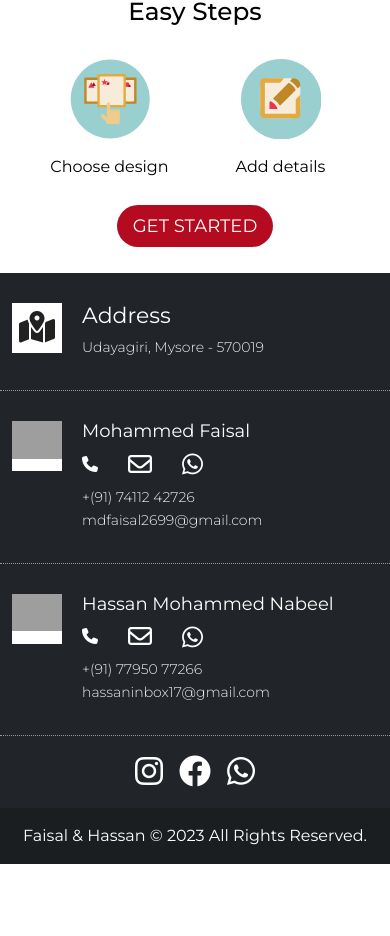
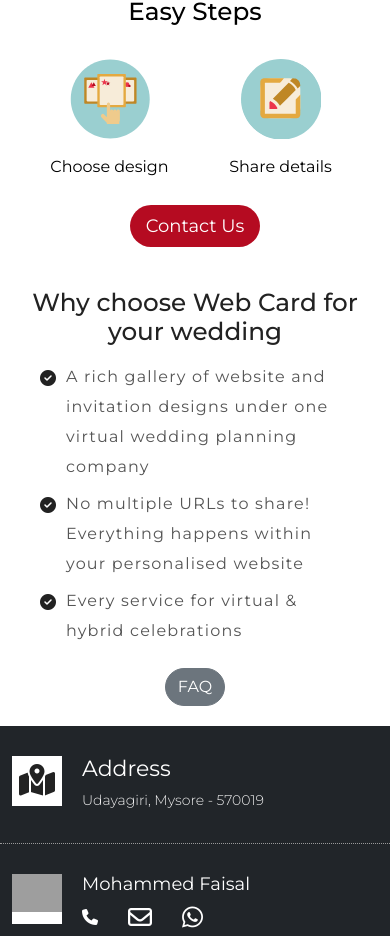
Before and after one commit to mdfaisal26/Webcard-Business-Page, a Vue app: page / in a window 390 px wide. Shown: the part 1160-2096 px from the top of the page. Before the commit the page ends 2024 px from the top, so only its background shows below. Built offline with nearby package versions, Linux system fonts and the light colour scheme; grey boxes are pictures that could not be loaded.

Commit message:
faq, why web card

```diff
--- a/public/index.html
+++ b/public/index.html
@@ -21,6 +21,9 @@
   </noscript>
   <div id="app"></div>
   <!-- built files will be auto injected -->
+  <!-- Bootstrap 5.1.2 includes Popper.js internally, so you don't need to include it separately -->
+  <script src="https://cdn.jsdelivr.net/npm/bootstrap@5.1.2/dist/js/bootstrap.bundle.min.js"></script>
+
 </body>
 
 </html>
--- a/src/components/ContentPage.vue
+++ b/src/components/ContentPage.vue
@@ -13,18 +13,22 @@
       </a>
     </div>
     <EasySteps />
+    <WhyWedCard />
+
   </section>
 </template>
 
 <script>
 import CarouselOne from "./CarouselOne.vue";
 import EasySteps from "./EasySteps.vue";
+import WhyWedCard from "./WhyWedCard.vue";
 
 export default {
   name: "ContentPage",
   components: {
     CarouselOne,
-    EasySteps
+    EasySteps,
+    WhyWedCard,
   }
 };
 </script>
--- a/src/components/EasySteps.vue
+++ b/src/components/EasySteps.vue
@@ -2,26 +2,36 @@
   <hr class="sectionLine" />
   <section class="how-it-works-1">
     <div class="secondary-fixed-width default-section-padding sectionLine">
-      <div class="text-center"><h2 class="title-font mb-4">Create Your Website In 2 Easy Steps</h2></div>
+      <div class="text-center">
+        <h2 class="title-font mb-4">Create Your Website In 2 Easy Steps</h2>
+      </div>
       <div class="big-steps-wrapper">
         <div class="row p-1 m-0 mb-2">
           <div class="col-6 text-center p-1">
-            <svg class="icon"><use xlink:href="#choose-einvite-icon"></use></svg>
+            <svg class="icon">
+              <use xlink:href="#choose-einvite-icon"></use>
+            </svg>
             <p class="icontitle-font pt-3">Choose design</p>
           </div>
           <div class="col-6 text-center p-1">
-            <svg class="icon"><use xlink:href="#add-details-icon"></use></svg>
-            <p class="icontitle-font pt-3">Add details</p>
+            <svg class="icon">
+              <use xlink:href="#add-details-icon"></use>
+            </svg>
+            <p class="icontitle-font pt-3">Share details</p>
           </div>
         </div>
       </div>
-      <div class="text-center pt-3 getStrtedbtn"><a href="https://webcard-2.netlify.app/" class="">GET STARTED</a></div>
+      <div v-on:click="scrollTo('footerContainer')" class="text-center pt-3 getStrtedbtn cursor-pointer"><a
+          class="">Contact Us</a></div>
     </div>
+
   </section>
 
   <svg style="display: none">
     <symbol fill="none" xmlns="http://www.w3.org/2000/svg" viewBox="0 0 101 100" id="choose-einvite-icon">
-      <path fill-rule="evenodd" clip-rule="evenodd" d="M50.7947 99.8363C78.328 99.8363 100.648 77.4872 100.648 49.9182C100.648 22.3491 78.328 0 50.7947 0C23.2615 0 0.941345 22.3491 0.941345 49.9182C0.941345 77.4872 23.2615 99.8363 50.7947 99.8363Z" fill="#9ACFD0"></path>
+      <path fill-rule="evenodd" clip-rule="evenodd"
+        d="M50.7947 99.8363C78.328 99.8363 100.648 77.4872 100.648 49.9182C100.648 22.3491 78.328 0 50.7947 0C23.2615 0 0.941345 22.3491 0.941345 49.9182C0.941345 77.4872 23.2615 99.8363 50.7947 99.8363Z"
+        fill="#9ACFD0"></path>
       <rect x="18" y="23" width="30" height="33" rx="1" fill="#BF8725"></rect>
       <rect x="21" y="26" width="24" height="27" rx="1" fill="#F7ECD9"></rect>
       <path d="M27 29L30.8971 35.75H23.1029L27 29Z" fill="#EC344B"></path>
@@ -32,49 +42,98 @@
       <circle cx="75" cy="33.5" r="1.5" fill="#B50A20"></circle>
       <rect x="34.5" y="18.5" width="36" height="42" rx="1" fill="#E4A940"></rect>
       <rect x="37.5" y="21.5" width="30" height="36" rx="1" fill="#F7ECD9"></rect>
-      <path d="M43.5 24.5L44.5103 27.6094H47.7798L45.1347 29.5312L46.145 32.6406L43.5 30.7188L40.855 32.6406L41.8653 29.5312L39.2202 27.6094H42.4897L43.5 24.5Z" fill="#EC344B"></path>
-      <path d="M48 27.5L48.6735 29.5729H50.8532L49.0898 30.8541L49.7634 32.9271L48 31.6459L46.2366 32.9271L46.9102 30.8541L45.1468 29.5729H47.3265L48 27.5Z" fill="#B50A20"></path>
-      <path d="M50.6496 60.3013C50.6496 61.7599 50.6496 63.2185 50.6496 64.7906C51.0895 63.6561 51.7809 63.024 52.9122 63.1213C53.8707 63.2023 54.4521 63.8182 54.7507 64.823C55.1592 63.6723 55.8977 62.9916 57.0605 63.1213C57.9875 63.2185 58.5689 63.8182 58.836 64.7582C59.0089 64.6934 58.9932 64.5151 59.0403 64.3854C59.4174 63.494 60.3916 62.943 61.2716 63.1213C62.2772 63.3158 62.9843 64.1747 62.9843 65.1958C62.9843 69.1179 62.9843 73.0237 63 76.9458C63 77.3834 62.7643 77.6914 62.5915 78.0479C62.3872 78.4531 62.2772 78.8421 62.2929 79.3121C62.3243 79.8793 62.2772 80.4628 62.3086 81.03C62.3243 81.3866 62.2301 81.5 61.8687 81.5C58.9932 81.4838 56.1334 81.4838 53.2579 81.4838C51.1681 81.4838 49.0625 81.4838 46.9727 81.4838C46.6585 81.4838 46.4699 81.4352 46.5485 81.0624C46.7056 80.2845 46.3128 79.7821 45.8099 79.2796C43.7515 77.1889 41.7088 75.0658 39.6662 72.9589C38.7548 72.0027 38.7862 70.463 39.7133 69.5068C40.6404 68.5506 42.1331 68.5182 43.0602 69.442C44.1287 70.5117 45.1657 71.5975 46.2185 72.6672C46.2971 72.7482 46.3913 72.8131 46.4699 72.8941C46.5642 72.7482 46.5327 72.6186 46.5327 72.4889C46.5327 68.4858 46.5327 64.4827 46.5327 60.4795C46.5327 60.3337 46.5799 57.5623 46.5956 56.7519C46.627 55.0988 47.9941 54.0454 49.4554 54.6936C50.1939 55.0178 50.5239 55.6012 50.5867 56.444C50.6653 57.5623 50.6496 60.2202 50.6496 60.3013Z" fill="#EFCB8C"></path>
+      <path
+        d="M43.5 24.5L44.5103 27.6094H47.7798L45.1347 29.5312L46.145 32.6406L43.5 30.7188L40.855 32.6406L41.8653 29.5312L39.2202 27.6094H42.4897L43.5 24.5Z"
+        fill="#EC344B"></path>
+      <path
+        d="M48 27.5L48.6735 29.5729H50.8532L49.0898 30.8541L49.7634 32.9271L48 31.6459L46.2366 32.9271L46.9102 30.8541L45.1468 29.5729H47.3265L48 27.5Z"
+        fill="#B50A20"></path>
+      <path
+        d="M50.6496 60.3013C50.6496 61.7599 50.6496 63.2185 50.6496 64.7906C51.0895 63.6561 51.7809 63.024 52.9122 63.1213C53.8707 63.2023 54.4521 63.8182 54.7507 64.823C55.1592 63.6723 55.8977 62.9916 57.0605 63.1213C57.9875 63.2185 58.5689 63.8182 58.836 64.7582C59.0089 64.6934 58.9932 64.5151 59.0403 64.3854C59.4174 63.494 60.3916 62.943 61.2716 63.1213C62.2772 63.3158 62.9843 64.1747 62.9843 65.1958C62.9843 69.1179 62.9843 73.0237 63 76.9458C63 77.3834 62.7643 77.6914 62.5915 78.0479C62.3872 78.4531 62.2772 78.8421 62.2929 79.3121C62.3243 79.8793 62.2772 80.4628 62.3086 81.03C62.3243 81.3866 62.2301 81.5 61.8687 81.5C58.9932 81.4838 56.1334 81.4838 53.2579 81.4838C51.1681 81.4838 49.0625 81.4838 46.9727 81.4838C46.6585 81.4838 46.4699 81.4352 46.5485 81.0624C46.7056 80.2845 46.3128 79.7821 45.8099 79.2796C43.7515 77.1889 41.7088 75.0658 39.6662 72.9589C38.7548 72.0027 38.7862 70.463 39.7133 69.5068C40.6404 68.5506 42.1331 68.5182 43.0602 69.442C44.1287 70.5117 45.1657 71.5975 46.2185 72.6672C46.2971 72.7482 46.3913 72.8131 46.4699 72.8941C46.5642 72.7482 46.5327 72.6186 46.5327 72.4889C46.5327 68.4858 46.5327 64.4827 46.5327 60.4795C46.5327 60.3337 46.5799 57.5623 46.5956 56.7519C46.627 55.0988 47.9941 54.0454 49.4554 54.6936C50.1939 55.0178 50.5239 55.6012 50.5867 56.444C50.6653 57.5623 50.6496 60.2202 50.6496 60.3013Z"
+        fill="#EFCB8C"></path>
     </symbol>
     <symbol fill="none" xmlns="http://www.w3.org/2000/svg" viewBox="0 0 100 100" id="add-details-icon">
-      <path fill-rule="evenodd" clip-rule="evenodd" d="M50.7947 100.836C78.328 100.836 100.648 78.4872 100.648 50.9182C100.648 23.3491 78.328 1 50.7947 1C23.2615 1 0.941345 23.3491 0.941345 50.9182C0.941345 78.4872 23.2615 100.836 50.7947 100.836Z" fill="#9ACFD0"></path>
-      <path fill-rule="evenodd" clip-rule="evenodd" d="M49.8534 99.8363C77.3866 99.8363 99.7067 77.4872 99.7067 49.9182C99.7067 22.3491 77.3866 0 49.8534 0C22.3201 0 0 22.3491 0 49.9182C0 77.4872 22.3201 99.8363 49.8534 99.8363Z" fill="#9ACFD0"></path>
+      <path fill-rule="evenodd" clip-rule="evenodd"
+        d="M50.7947 100.836C78.328 100.836 100.648 78.4872 100.648 50.9182C100.648 23.3491 78.328 1 50.7947 1C23.2615 1 0.941345 23.3491 0.941345 50.9182C0.941345 78.4872 23.2615 100.836 50.7947 100.836Z"
+        fill="#9ACFD0"></path>
+      <path fill-rule="evenodd" clip-rule="evenodd"
+        d="M49.8534 99.8363C77.3866 99.8363 99.7067 77.4872 99.7067 49.9182C99.7067 22.3491 77.3866 0 49.8534 0C22.3201 0 0 22.3491 0 49.9182C0 77.4872 22.3201 99.8363 49.8534 99.8363Z"
+        fill="#9ACFD0"></path>
       <rect x="24.1248" y="24.0654" width="49.9942" height="49.9991" rx="13" fill="#F7ECD9"></rect>
-      <path d="M53.603 24.0752C53.484 24.2418 53.377 24.4321 53.2343 24.5749C52.8119 24.9974 49.1277 29.7884 48.4135 29.7884C47.6993 29.7884 45.9135 29.7884 45.5567 29.7884C40.6684 29.7765 37.5893 29.7884 32.701 29.7884C32.4869 29.7884 30.1059 29.7884 29.8442 29.7884C29.8442 41.9 29.8442 56.2406 29.8442 68.3522C41.9043 68.3522 56.2559 68.3522 68.4111 68.3522C68.4111 68.1381 68.4111 67.1381 68.4111 66.9239C68.4111 62.0341 68.423 57.5309 68.4111 52.641C68.4111 52.2603 68.4111 51.2127 68.4111 50.4986C70.4212 48.4879 71.6813 46.9183 73.6675 44.8958C73.7746 44.7887 73.8697 44.6459 74.06 44.408C74.0957 44.7173 74.1195 44.8482 74.1195 44.9672C74.1195 53.105 74.1314 61.2429 74.1195 69.3927C74.1195 72.0934 72.1451 74.0565 69.4334 74.0565C55.9103 74.0684 42.3754 74.0684 28.8523 74.0565C26.426 74.0565 24.6658 72.5455 24.2257 70.1303C24.2019 70.0708 24.1544 70.0113 24.1306 69.94C24.1306 56.0437 24.1306 42.1356 24.1306 28.2274C24.5706 25.8955 25.9503 24.5154 28.2814 24.0752C36.7259 24.0752 45.1585 24.0752 53.603 24.0752Z" fill="#E4A940"></path>
-      <path d="M65.0787 24.0662C65.9571 24.2164 66.8607 24.2915 67.714 24.5293C68.605 24.7671 69.5085 25.08 70.3242 25.4931C72.332 26.4944 73.1979 28.3469 73.6873 30.3996C73.9132 31.3383 73.9885 32.3272 74.114 33.316C74.1391 33.4787 74.0763 33.704 73.9634 33.8167C72.9595 34.843 71.943 35.8444 70.8638 36.9208C68.4293 32.953 65.2419 29.7988 61.2638 27.4206C62.3681 26.2816 63.4473 25.1676 64.514 24.0662C64.7022 24.0662 64.8905 24.0662 65.0787 24.0662Z" fill="#BF8725"></path>
-      <path d="M39.8377 49.5396C46.4429 42.9295 52.9898 36.3778 59.5833 29.7794C63.5278 31.7064 66.492 34.6611 68.4058 38.6201C61.8356 45.2068 55.2888 51.7468 48.7069 58.3452C46.4663 54.6898 43.5138 51.7352 39.8377 49.5396Z" fill="#BF8725"></path>
-      <path d="M35.5796 62.6046C35.5796 61.5526 35.5796 60.5714 35.5796 59.5785C35.5796 57.9472 35.6386 56.3041 35.556 54.6728C35.5205 53.8217 35.7567 53.207 36.4298 52.746C36.5715 52.6514 36.8313 52.5923 36.9612 52.6633C40.7754 54.5546 43.6332 57.4152 45.5226 61.2334C45.5934 61.3634 45.5226 61.6235 45.4281 61.7653C44.9676 62.4391 44.3417 62.6519 43.5033 62.6283C41.0825 62.5573 38.6499 62.6046 36.2291 62.6046C36.0283 62.6046 35.8394 62.6046 35.5796 62.6046Z" fill="#EC344B"></path>
+      <path
+        d="M53.603 24.0752C53.484 24.2418 53.377 24.4321 53.2343 24.5749C52.8119 24.9974 49.1277 29.7884 48.4135 29.7884C47.6993 29.7884 45.9135 29.7884 45.5567 29.7884C40.6684 29.7765 37.5893 29.7884 32.701 29.7884C32.4869 29.7884 30.1059 29.7884 29.8442 29.7884C29.8442 41.9 29.8442 56.2406 29.8442 68.3522C41.9043 68.3522 56.2559 68.3522 68.4111 68.3522C68.4111 68.1381 68.4111 67.1381 68.4111 66.9239C68.4111 62.0341 68.423 57.5309 68.4111 52.641C68.4111 52.2603 68.4111 51.2127 68.4111 50.4986C70.4212 48.4879 71.6813 46.9183 73.6675 44.8958C73.7746 44.7887 73.8697 44.6459 74.06 44.408C74.0957 44.7173 74.1195 44.8482 74.1195 44.9672C74.1195 53.105 74.1314 61.2429 74.1195 69.3927C74.1195 72.0934 72.1451 74.0565 69.4334 74.0565C55.9103 74.0684 42.3754 74.0684 28.8523 74.0565C26.426 74.0565 24.6658 72.5455 24.2257 70.1303C24.2019 70.0708 24.1544 70.0113 24.1306 69.94C24.1306 56.0437 24.1306 42.1356 24.1306 28.2274C24.5706 25.8955 25.9503 24.5154 28.2814 24.0752C36.7259 24.0752 45.1585 24.0752 53.603 24.0752Z"
+        fill="#E4A940"></path>
+      <path
+        d="M65.0787 24.0662C65.9571 24.2164 66.8607 24.2915 67.714 24.5293C68.605 24.7671 69.5085 25.08 70.3242 25.4931C72.332 26.4944 73.1979 28.3469 73.6873 30.3996C73.9132 31.3383 73.9885 32.3272 74.114 33.316C74.1391 33.4787 74.0763 33.704 73.9634 33.8167C72.9595 34.843 71.943 35.8444 70.8638 36.9208C68.4293 32.953 65.2419 29.7988 61.2638 27.4206C62.3681 26.2816 63.4473 25.1676 64.514 24.0662C64.7022 24.0662 64.8905 24.0662 65.0787 24.0662Z"
+        fill="#BF8725"></path>
+      <path
+        d="M39.8377 49.5396C46.4429 42.9295 52.9898 36.3778 59.5833 29.7794C63.5278 31.7064 66.492 34.6611 68.4058 38.6201C61.8356 45.2068 55.2888 51.7468 48.7069 58.3452C46.4663 54.6898 43.5138 51.7352 39.8377 49.5396Z"
+        fill="#BF8725"></path>
+      <path
+        d="M35.5796 62.6046C35.5796 61.5526 35.5796 60.5714 35.5796 59.5785C35.5796 57.9472 35.6386 56.3041 35.556 54.6728C35.5205 53.8217 35.7567 53.207 36.4298 52.746C36.5715 52.6514 36.8313 52.5923 36.9612 52.6633C40.7754 54.5546 43.6332 57.4152 45.5226 61.2334C45.5934 61.3634 45.5226 61.6235 45.4281 61.7653C44.9676 62.4391 44.3417 62.6519 43.5033 62.6283C41.0825 62.5573 38.6499 62.6046 36.2291 62.6046C36.0283 62.6046 35.8394 62.6046 35.5796 62.6046Z"
+        fill="#EC344B"></path>
     </symbol>
     <symbol xmlns="http://www.w3.org/2000/svg" fill="none" viewBox="0 0 100 100" id="create-website-icon">
-      <path fill-rule="evenodd" clip-rule="evenodd" d="M50 100C77.6142 100 100 77.6142 100 50C100 22.3858 77.6142 0 50 0C22.3858 0 0 22.3858 0 50C0 77.6142 22.3858 100 50 100Z" fill="#9ACFD0"></path>
-      <path fill-rule="evenodd" clip-rule="evenodd" d="M66.8029 82.2947H34.494C32.4044 82.2947 30.71 80.6582 30.71 78.6401V20.5224C30.71 18.5042 32.4044 16.8677 34.494 16.8677H66.8029C68.8925 16.8677 70.5869 18.5042 70.5869 20.5224V78.6401C70.5869 80.6582 68.8925 82.2947 66.8029 82.2947Z" fill="#E4A940"></path>
-      <mask id="mask0_6335_41069" style="mask-type: alpha" maskUnits="userSpaceOnUse" x="30" y="16" width="41" height="67"><path fill-rule="evenodd" clip-rule="evenodd" d="M66.8029 82.2947H34.494C32.4044 82.2947 30.71 80.6582 30.71 78.6401V20.5224C30.71 18.5042 32.4044 16.8677 34.494 16.8677H66.8029C68.8925 16.8677 70.5869 18.5042 70.5869 20.5224V78.6401C70.5869 80.6582 68.8925 82.2947 66.8029 82.2947Z" fill="white"></path></mask>
+      <path fill-rule="evenodd" clip-rule="evenodd"
+        d="M50 100C77.6142 100 100 77.6142 100 50C100 22.3858 77.6142 0 50 0C22.3858 0 0 22.3858 0 50C0 77.6142 22.3858 100 50 100Z"
+        fill="#9ACFD0"></path>
+      <path fill-rule="evenodd" clip-rule="evenodd"
+        d="M66.8029 82.2947H34.494C32.4044 82.2947 30.71 80.6582 30.71 78.6401V20.5224C30.71 18.5042 32.4044 16.8677 34.494 16.8677H66.8029C68.8925 16.8677 70.5869 18.5042 70.5869 20.5224V78.6401C70.5869 80.6582 68.8925 82.2947 66.8029 82.2947Z"
+        fill="#E4A940"></path>
+      <mask id="mask0_6335_41069" style="mask-type: alpha" maskUnits="userSpaceOnUse" x="30" y="16" width="41"
+        height="67">
+        <path fill-rule="evenodd" clip-rule="evenodd"
+          d="M66.8029 82.2947H34.494C32.4044 82.2947 30.71 80.6582 30.71 78.6401V20.5224C30.71 18.5042 32.4044 16.8677 34.494 16.8677H66.8029C68.8925 16.8677 70.5869 18.5042 70.5869 20.5224V78.6401C70.5869 80.6582 68.8925 82.2947 66.8029 82.2947Z"
+          fill="white"></path>
+      </mask>
       <g mask="url(#mask0_6335_41069)"></g>
       <rect x="34.9824" y="23.9794" width="31.3319" height="46.9368" fill="white"></rect>
-      <path opacity="0.3" fill-rule="evenodd" clip-rule="evenodd" d="M50.6482 79.4501C52.2213 79.4501 53.4965 78.1765 53.4965 76.6054C53.4965 75.0343 52.2213 73.7607 50.6482 73.7607C49.0751 73.7607 47.7998 75.0343 47.7998 76.6054C47.7998 78.1765 49.0751 79.4501 50.6482 79.4501Z" fill="white"></path>
+      <path opacity="0.3" fill-rule="evenodd" clip-rule="evenodd"
+        d="M50.6482 79.4501C52.2213 79.4501 53.4965 78.1765 53.4965 76.6054C53.4965 75.0343 52.2213 73.7607 50.6482 73.7607C49.0751 73.7607 47.7998 75.0343 47.7998 76.6054C47.7998 78.1765 49.0751 79.4501 50.6482 79.4501Z"
+        fill="white"></path>
       <rect opacity="0.3" x="42.1035" y="19.7123" width="17.0901" height="1.42233" rx="0.5" fill="white"></rect>
       <rect x="34.9824" y="23.9794" width="31.3319" height="4.26698" fill="#B50A20"></rect>
-      <path fill-rule="evenodd" clip-rule="evenodd" d="M48.2746 34.8556C46.5923 31.9989 42.9055 33.9159 43.6175 37.153C44.3148 40.3205 48.2746 41.9955 48.2746 41.9955C48.2746 41.9955 52.235 40.3205 52.9317 37.153C53.6437 33.9159 49.9569 31.9995 48.2746 34.8556Z" fill="#B50A20"></path>
-      <path fill-rule="evenodd" clip-rule="evenodd" d="M53.4283 38.7464C52.5437 35.5522 48.4857 36.4509 48.3346 39.7617C48.1872 43.0015 51.578 45.643 51.578 45.643C51.578 45.643 55.8375 45.0488 57.3313 42.1692C58.858 39.2265 55.7934 36.4224 53.4283 38.7464Z" fill="#EC344B"></path>
-      <path opacity="0.603469" d="M40.6787 54.5593H60.6172" stroke="#979797" stroke-width="1.0219" stroke-linecap="round"></path>
-      <path opacity="0.603469" d="M40.6787 50.2923H60.6172" stroke="#979797" stroke-width="1.0219" stroke-linecap="round"></path>
-      <path opacity="0.603469" d="M40.6787 58.8264H60.6172" stroke="#979797" stroke-width="1.0219" stroke-linecap="round"></path>
-      <path opacity="0.603469" d="M40.6787 63.0934H60.6172" stroke="#979797" stroke-width="1.0219" stroke-linecap="round"></path>
+      <path fill-rule="evenodd" clip-rule="evenodd"
+        d="M48.2746 34.8556C46.5923 31.9989 42.9055 33.9159 43.6175 37.153C44.3148 40.3205 48.2746 41.9955 48.2746 41.9955C48.2746 41.9955 52.235 40.3205 52.9317 37.153C53.6437 33.9159 49.9569 31.9995 48.2746 34.8556Z"
+        fill="#B50A20"></path>
+      <path fill-rule="evenodd" clip-rule="evenodd"
+        d="M53.4283 38.7464C52.5437 35.5522 48.4857 36.4509 48.3346 39.7617C48.1872 43.0015 51.578 45.643 51.578 45.643C51.578 45.643 55.8375 45.0488 57.3313 42.1692C58.858 39.2265 55.7934 36.4224 53.4283 38.7464Z"
+        fill="#EC344B"></path>
+      <path opacity="0.603469" d="M40.6787 54.5593H60.6172" stroke="#979797" stroke-width="1.0219" stroke-linecap="round">
+      </path>
+      <path opacity="0.603469" d="M40.6787 50.2923H60.6172" stroke="#979797" stroke-width="1.0219" stroke-linecap="round">
+      </path>
+      <path opacity="0.603469" d="M40.6787 58.8264H60.6172" stroke="#979797" stroke-width="1.0219" stroke-linecap="round">
+      </path>
+      <path opacity="0.603469" d="M40.6787 63.0934H60.6172" stroke="#979797" stroke-width="1.0219" stroke-linecap="round">
+      </path>
     </symbol>
     <symbol xmlns="http://www.w3.org/2000/svg" fill="none" viewBox="0 0 100 100" id="rsvp-icon">
       <g clip-path="url(#clip0_6335_41056)">
-        <path d="M49.9833 99.9667C77.5884 99.9667 99.9667 77.5884 99.9667 49.9833C99.9667 22.3783 77.5884 0 49.9833 0C22.3783 0 0 22.3783 0 49.9833C0 77.5884 22.3783 99.9667 49.9833 99.9667Z" fill="#A3CECF"></path>
-        <path d="M21.207 36.3454V59.4198C21.207 64.5548 23.6412 69.4231 30.0433 69.4231L28.6095 78.5595C28.6095 79.3598 29.1097 80.1267 29.8432 80.4268C30.0767 80.5268 30.3434 80.5935 30.6102 80.5935C31.1437 80.5935 31.6438 80.3934 32.044 79.9933L44.8816 69.4898H68.6895C74.258 69.4898 78.7929 64.955 78.7929 59.3864V36.3454C78.7929 30.7769 74.258 26.2421 68.6895 26.2421H31.3104C25.7419 26.2421 21.207 30.7769 21.207 36.3454Z" fill="#DCAB54"></path>
-        <path d="M63.0207 41.3804L47.1821 56.9856C46.3818 57.8526 44.8813 57.8859 44.0144 57.0857L37.0454 50.5168C36.1784 49.7165 36.1451 48.3494 36.9453 47.5158C37.7123 46.7155 39.1461 46.6489 39.9463 47.4158L45.5149 52.5175L59.8863 38.4795C60.6532 37.6792 62.087 37.6125 62.8873 38.3794C63.7876 39.1463 63.8543 40.5135 63.0207 41.3804Z" fill="#CB3C45"></path>
+        <path
+          d="M49.9833 99.9667C77.5884 99.9667 99.9667 77.5884 99.9667 49.9833C99.9667 22.3783 77.5884 0 49.9833 0C22.3783 0 0 22.3783 0 49.9833C0 77.5884 22.3783 99.9667 49.9833 99.9667Z"
+          fill="#A3CECF"></path>
+        <path
+          d="M21.207 36.3454V59.4198C21.207 64.5548 23.6412 69.4231 30.0433 69.4231L28.6095 78.5595C28.6095 79.3598 29.1097 80.1267 29.8432 80.4268C30.0767 80.5268 30.3434 80.5935 30.6102 80.5935C31.1437 80.5935 31.6438 80.3934 32.044 79.9933L44.8816 69.4898H68.6895C74.258 69.4898 78.7929 64.955 78.7929 59.3864V36.3454C78.7929 30.7769 74.258 26.2421 68.6895 26.2421H31.3104C25.7419 26.2421 21.207 30.7769 21.207 36.3454Z"
+          fill="#DCAB54"></path>
+        <path
+          d="M63.0207 41.3804L47.1821 56.9856C46.3818 57.8526 44.8813 57.8859 44.0144 57.0857L37.0454 50.5168C36.1784 49.7165 36.1451 48.3494 36.9453 47.5158C37.7123 46.7155 39.1461 46.6489 39.9463 47.4158L45.5149 52.5175L59.8863 38.4795C60.6532 37.6792 62.087 37.6125 62.8873 38.3794C63.7876 39.1463 63.8543 40.5135 63.0207 41.3804Z"
+          fill="#CB3C45"></path>
       </g>
       <defs>
-        <clipPath id="clip0_6335_41056"><rect width="100" height="100" fill="white"></rect></clipPath>
+        <clipPath id="clip0_6335_41056">
+          <rect width="100" height="100" fill="white"></rect>
+        </clipPath>
       </defs>
     </symbol>
     <symbol xmlns="http://www.w3.org/2000/svg" fill="none" viewBox="0 0 100 100" id="share-icon">
-      <path fill="#BFDDDA" fill-rule="evenodd" d="M49.853 99.836c27.534 0 49.854-22.349 49.854-49.918S77.387 0 49.853 0C22.32 0 0 22.35 0 49.918c0 27.57 22.32 49.918 49.853 49.918z" clip-rule="evenodd"></path>
-      <path fill="#E4A940" d="M0 0H25.196V4.856H0z" transform="matrix(0.881334 0.472493 -0.52802 0.849232 35.8608 51.0125)"></path>
-      <path fill="#E4A940" d="M0 0H25.196V4.856H0z" transform="matrix(0.881334 -0.472493 0.52802 0.849232 33.9379 45.0601)"></path>
+      <path fill="#BFDDDA" fill-rule="evenodd"
+        d="M49.853 99.836c27.534 0 49.854-22.349 49.854-49.918S77.387 0 49.853 0C22.32 0 0 22.35 0 49.918c0 27.57 22.32 49.918 49.853 49.918z"
+        clip-rule="evenodd"></path>
+      <path fill="#E4A940" d="M0 0H25.196V4.856H0z"
+        transform="matrix(0.881334 0.472493 -0.52802 0.849232 35.8608 51.0125)"></path>
+      <path fill="#E4A940" d="M0 0H25.196V4.856H0z"
+        transform="matrix(0.881334 -0.472493 0.52802 0.849232 33.9379 45.0601)"></path>
       <ellipse cx="62.143" cy="33.155" fill="#E4A940" rx="8.974" ry="8.333"></ellipse>
       <ellipse cx="62.143" cy="66.489" fill="#EC344B" rx="8.974" ry="8.333"></ellipse>
       <ellipse cx="30.092" cy="49.822" fill="#BF8725" rx="8.974" ry="8.333"></ellipse>
@@ -88,7 +147,24 @@
 
 <script>
 export default {
-  name: "EasySteps"
+  name: "EasySteps",
+  methods: {
+    scrollTo(scrollid) {
+      const scrollTop = ["aboutUsContainer", "mainPage"];
+      if (scrollTop.includes(scrollid)) {
+        if (scrollid == "mainPage") {
+          this.$router.push("/");
+        }
+        window.scrollTo({ top: 0, behavior: "smooth" });
+      } else {
+        this.$router.push("/").then(() => {
+          const scrollPage = document.getElementById(scrollid);
+          const topOffset = scrollPage.offsetTop - 130; // Adjusted for 130px margin
+          window.scrollTo({ top: topOffset, behavior: "smooth" });
+        });
+      }
+    }
+  }
 };
 </script>
 
@@ -118,6 +194,7 @@
 }
 
 @media only screen and (max-width: 480px) {
+
   /* Adjust the width and height of icons to 80x80 */
   .icon {
     width: 80px;
--- a/src/components/ScrollToTopButton.vue
+++ b/src/components/ScrollToTopButton.vue
@@ -46,5 +46,10 @@
   padding: 10px;
   border-radius: 50%;
   margin-bottom: 20px;
+  text-align: center;
+}
+
+#scrollToTopButton i {
+  width: 16px;
 }
 </style>
--- /dev/null
+++ b/src/components/WhyWedCard.vue
@@ -0,0 +1,88 @@
+<template>
+    <section>
+        <h2 class="header">Why choose Web Card for your wedding</h2>
+        <div class="list-container">
+            <div>
+                <i class="fa-solid fa-circle-check"></i>
+                <p>A rich gallery of website and invitation designs under one virtual wedding planning company</p>
+            </div>
+            <div>
+                <i class="fa-solid fa-circle-check"></i>
+                <p>No multiple URLs to share! Everything happens within your personalised website</p>
+            </div>
+            <div>
+                <i class="fa-solid fa-circle-check"></i>
+                <p>Every service for virtual & hybrid celebrations</p>
+            </div>
+        </div>
+        <div class="faq-bt">
+            <div class="btn btn-secondary">
+                <router-link v-on:click="scrollTo('FAQ')" to="/FAQ">FAQ</router-link>
+            </div>
+        </div>
+    </section>
+</template>
+
+<script>
+export default {
+    name: "WhyWedCard",
+    methods: {
+        scrollTo(scrollid) {
+            const scrollTop = ["aboutUsContainer", "mainPage", "FAQ"];
+            if (scrollTop.includes(scrollid)) {
+                if (scrollid == "mainPage") {
+                    this.$router.push("/");
+                }
+                window.scrollTo({ top: 0, behavior: "smooth" });
+            } else {
+                this.$router.push("/").then(() => {
+                    const scrollPage = document.getElementById(scrollid);
+                    const topOffset = scrollPage.offsetTop - 130; // Adjusted for 130px margin
+                    window.scrollTo({ top: topOffset, behavior: "smooth" });
+                });
+            }
+        }
+    }
+}
+</script>
+
+<style scoped>
+.header {
+    text-align: center;
+    margin: 15px 0;
+}
+
+.list-container div {
+    display: flex;
+    align-items: flex-start;
+    margin: 5px 20px;
+}
+
+.list-container i {
+    margin: 8px 10px 0 0;
+}
+
+.list-container p {
+    color: #555;
+    line-height: 30px;
+    letter-spacing: 1.2px;
+}
+
+a:hover {
+    color: white;
+}
+
+.faq-bt {
+    display: flex;
+    justify-content: center;
+    margin: 20px 0;
+}
+
+.faq-bt div {
+    border-radius: 25px;
+}
+
+.faq-bt a {
+    text-decoration: none;
+}
+</style>
--- a/src/pages/HomePage.vue
+++ b/src/pages/HomePage.vue
@@ -66,4 +66,12 @@
   flex-direction: column;
   min-height: 100vh;
 }
+
+.cursor-pointer {
+  cursor: pointer;
+}
+
+.text-decoration-none {
+  text-decoration: none;
+}
 </style>
--- a/src/routes.js
+++ b/src/routes.js
@@ -2,10 +2,12 @@
 
 import AboutUs from './components/AboutUs.vue'
 import ContentPage from './components/ContentPage.vue'
+import FAQ from './components/FAQ.vue'
 
 const routes = [
     { path: '/', component: ContentPage },
-    { path: '/about', component: AboutUs }
+    { path: '/about', component: AboutUs },
+    { path: '/FAQ', component: FAQ },
     // Add other routes as needed
 ];
 
```
Also changed, not shown: src/components/FAQ.vue (added, +113 -0 lines), src/components/FooterPage.vue (+13 -7 lines), src/components/HeaderBar.vue (+6 -2 lines).
